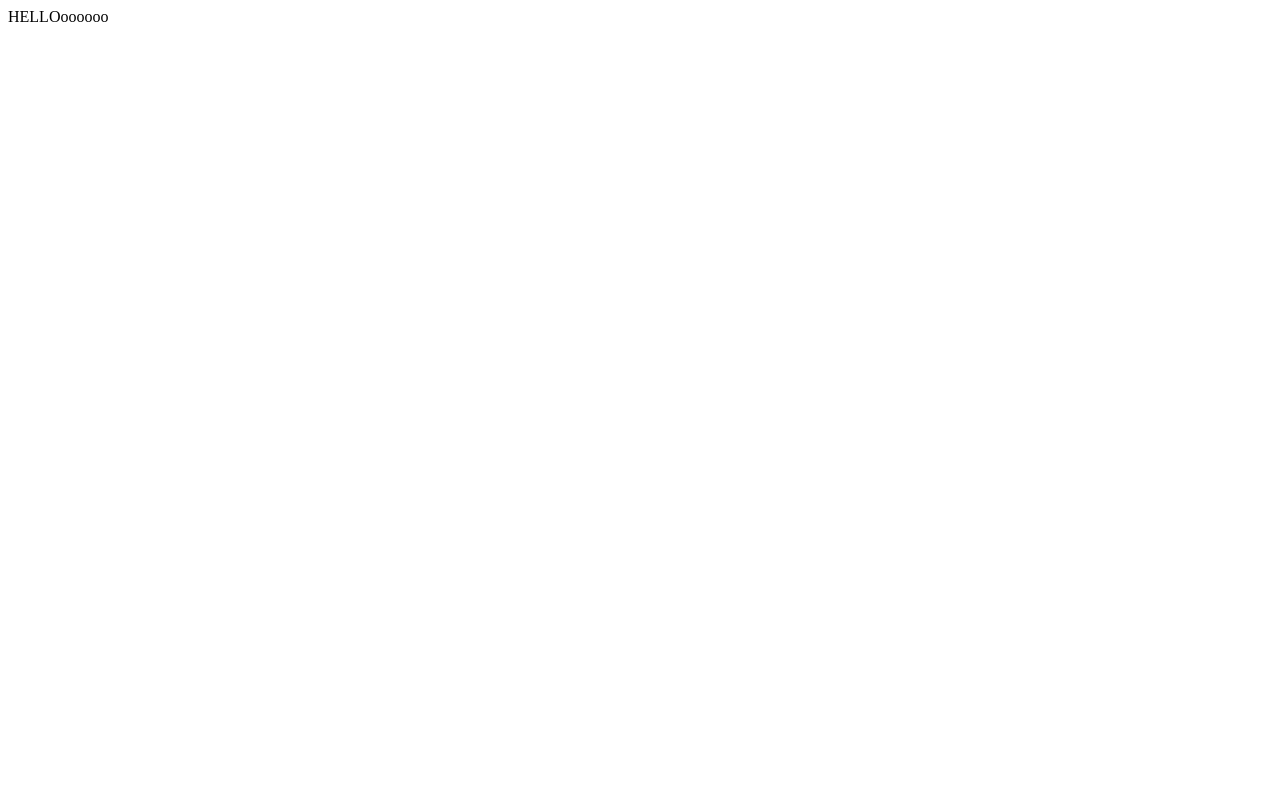
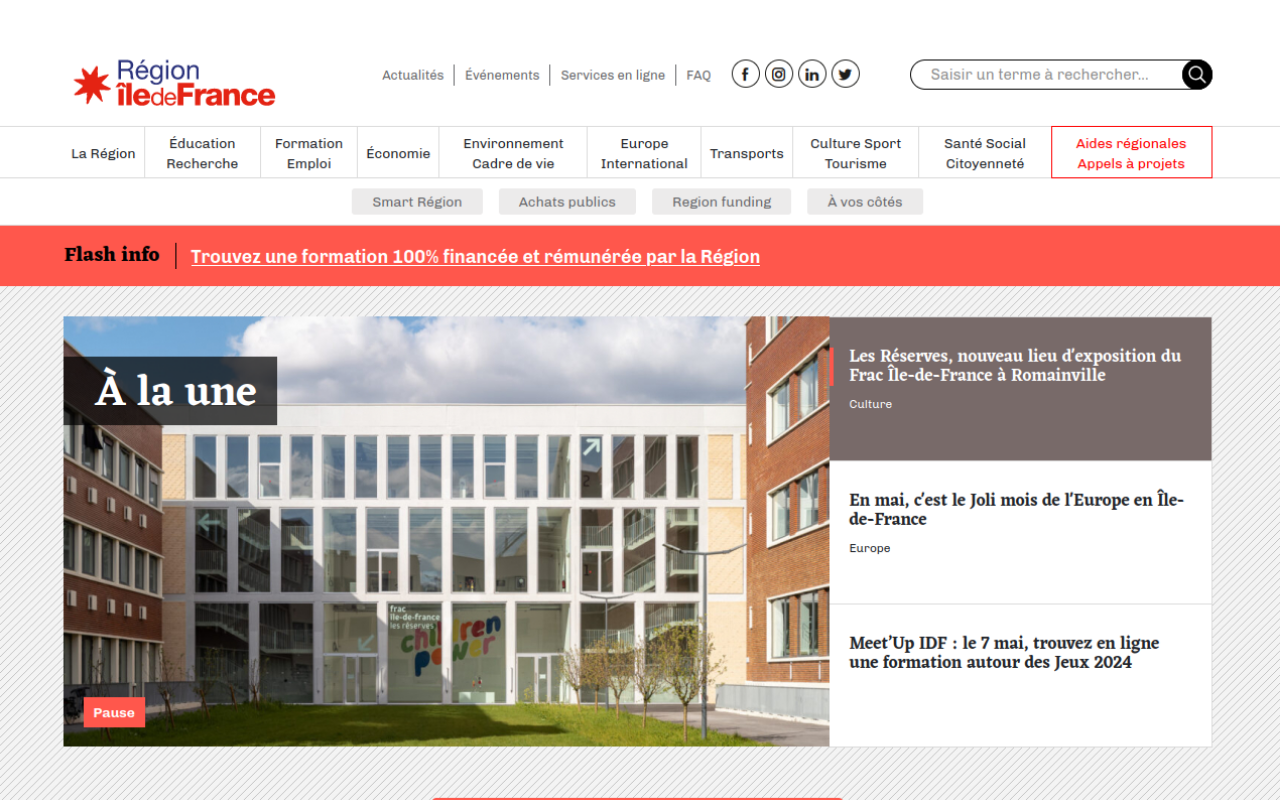
Before and after one commit to rebelliondigitale/idf, a plain HTML site: page docs/index.html in a window 1280 px wide. Drawn offline with Linux system fonts and the light colour scheme.

Commit message:
Add files via upload

```diff
--- a/docs/index.html
+++ b/docs/index.html
@@ -1 +1,62 @@
-HELLOoooooo
+<!DOCTYPE html>
+<html lang="en" class="no-js">
+  <head>
+    <meta charset="UTF-8" />
+    <meta name="viewport" content="width=device-width" />
+
+    <title>TODO</title>
+
+    <script type="module">
+      document.documentElement.classList.remove("no-js");
+      document.documentElement.classList.add("js");
+    </script>
+
+    <link rel="stylesheet" href="./xr-assets/xr-app.css" />
+
+    <meta name="description" content="TODO" />
+    <meta property="og:title" content="TODO" />
+    <meta property="og:description" content="TODO" />
+    <meta property="og:image" content="TODO" />
+    <meta property="og:image:alt" content="TODO" />
+    <meta property="og:locale" content="fr_FR" />
+    <meta property="og:type" content="website" />
+    <meta name="twitter:card" content="summary_large_image" />
+    <meta property="og:url" content="TODO https://www.mywebsite.com/page" />
+    <link rel="canonical" href="TODO https://www.mywebsite.com/page" />
+
+    <!-- TODO -->
+    <link rel="icon" href="/favicon.ico" />
+    <link rel="icon" href="/favicon.svg" type="image/svg+xml" />
+    <link rel="apple-touch-icon" href="/apple-touch-icon.png" />
+    <link rel="manifest" href="/my.webmanifest" />
+    <meta name="theme-color" content="#FF00FF" />
+  </head>
+
+  <body>
+    <div id="idf-site">
+        <img src="./idf-screenshot.png" style="width: 100%;" />
+    </div>
+
+    <div id="xr-site">
+        <div id="xr-logo-canvas-container">
+            <canvas id="xr-logo-canvas-model"></canvas>
+            <canvas id="xr-logo-canvas"></canvas>
+        </div>
+        <div id="xr-content">
+            Lorem ipsum dolor sit amet, consectetur adipiscing elit. Cras tincidunt diam lorem, vitae tempus nisl egestas quis. Suspendisse finibus ante ante, et mattis magna eleifend ac. Cras at porttitor nisi, in lobortis metus. Morbi faucibus mi ut rhoncus tempus. Pellentesque commodo risus et turpis finibus maximus. Fusce dapibus, eros ac scelerisque ornare, nisl dolor auctor ante, rhoncus feugiat est dolor sed enim. Donec pretium tristique ante quis tincidunt. Duis porttitor mi a imperdiet euismod. Quisque laoreet, velit eget hendrerit facilisis, metus dui condimentum lorem, sit amet eleifend diam velit id augue. Praesent nec facilisis eros, quis viverra lacus. Aliquam feugiat volutpat mauris, sed gravida urna pretium at. Vivamus ac mi mauris. Maecenas sed feugiat ante. Suspendisse potenti. Vivamus dignissim sagittis nibh, vel malesuada turpis semper eu.
+
+Nulla facilisi. Donec ut rhoncus velit. Vestibulum sagittis rhoncus metus ac imperdiet. Duis fermentum leo ac molestie accumsan. Donec ac dolor sit amet nibh pretium lacinia fringilla et est. Vestibulum euismod velit non nisi bibendum aliquam. Sed sapien tellus, faucibus id dolor nec, ultricies vulputate justo. Curabitur sed eros a nulla scelerisque molestie. Nullam nunc mi, accumsan a euismod auctor, bibendum tincidunt sem. Pellentesque eu mi fermentum, tristique quam sed, suscipit lorem. Etiam diam tortor, facilisis quis magna ut, porttitor varius ipsum.
+
+Vestibulum volutpat porttitor diam, fermentum egestas erat ornare ut. Donec fringilla ex volutpat mollis sodales. Curabitur fringilla, nunc sed facilisis hendrerit, nisl urna mattis tortor, vestibulum ultrices arcu enim vel diam. Aenean imperdiet, ex et hendrerit facilisis, purus felis iaculis sem, eget pretium lacus quam eu risus. Nulla purus metus, rhoncus mattis urna nec, pellentesque laoreet ligula. Cras ac sodales lacus, sed bibendum ex. Maecenas euismod ultrices maximus. Aenean pellentesque justo sed condimentum porttitor. Proin sed enim dictum, rhoncus justo non, sodales felis. Curabitur maximus ipsum nisi, id molestie leo vulputate at. Lorem ipsum dolor sit amet, consectetur adipiscing elit.
+
+Orci varius natoque penatibus et magnis dis parturient montes, nascetur ridiculus mus. Mauris porttitor nibh eu vestibulum condimentum. Donec vel pretium risus. Sed et blandit tellus, vitae hendrerit libero. Donec tincidunt, tellus eu facilisis dignissim, odio sem aliquam erat, vel scelerisque leo neque sit amet risus. Nam sit amet porttitor eros, ut lacinia risus. Integer lacinia sed felis at malesuada. Orci varius natoque penatibus et magnis dis parturient montes, nascetur ridiculus mus. Mauris cursus, purus eu viverra auctor, nunc sapien ultricies dui, et consequat arcu enim a purus. Etiam arcu dui, interdum nec sagittis in, condimentum non metus. Suspendisse laoreet sagittis augue lacinia finibus.
+
+Aliquam congue laoreet leo, nec consequat eros. Cras ut tristique erat, quis gravida tortor. Phasellus facilisis risus sit amet est posuere, eu sagittis justo dignissim. Donec et lorem non risus scelerisque faucibus. In eros nisl, semper eget volutpat in, ornare convallis urna. Sed pulvinar, velit in mattis ultrices, eros eros lobortis magna, a porta ligula purus non erat. Nam condimentum at tortor in dignissim. Ut a lacus sit amet magna luctus feugiat at at arcu. Vestibulum condimentum metus sagittis arcu volutpat, vitae posuere augue ornare. Nunc at quam at dolor luctus tempus. Duis ultricies velit nulla, et maximus erat pulvinar in.
+        </div>
+    </div>
+
+    <script src="./xr-assets/js/utils.js"></script>
+    <script src="./xr-assets/js/app.js"></script>
+
+  </body>
+</html>
--- /dev/null
+++ b/docs/xr-assets/js/app.js
@@ -0,0 +1,115 @@
+// TODO : promise polyfill
+// TODO : fetch polyfill
+var xrSiteContainer = document.querySelector('#xr-site')
+var xrLogoCanvasModel = document.querySelector('#xr-logo-canvas-model')
+var xrLogoCanvas = document.querySelector('#xr-logo-canvas')
+
+var LOGO_URL = './xr-assets/xr-logo.png'
+var SCRAMBLE = {
+    rectWRatio: 0.005,
+    rectHRatio: 0.2,
+    baseBgColor: [68, 170, 60],
+    bgColorRandomize: 50,
+    logoAlpha: 0.3,
+    scrollRatioIncrement: 0.02,
+}
+var CONTEXT = {
+    logo: null,
+    scrollRatio: 0,
+    previousScrollRatio: -1,
+    canvasModelCtx: xrLogoCanvasModel.getContext('2d'),
+    canvasCtx: xrLogoCanvas.getContext('2d'),
+    canvasRectanglesData: null,
+}
+
+function initializeCanvasDraw() {
+    var rect = xrLogoCanvas.getBoundingClientRect()
+    var width = rect.width
+    var height = rect.height
+
+    xrLogoCanvas.width = width
+    xrLogoCanvas.height = height
+    xrLogoCanvasModel.width = width
+    xrLogoCanvasModel.height = height
+
+    var rectWidth = Math.max(Math.round(width * SCRAMBLE.rectWRatio), 1)
+    var rectanglesData = []
+    for (var x = 0; x < width; x += rectWidth) {
+        var cappedRectWidth = Math.min(rectWidth, width - x)
+        var rectangles = xr.randomVerticalRectangleSplit(x, 0, cappedRectWidth, height, SCRAMBLE.rectHRatio)
+        rectangles.forEach(function(rectangle) {
+            var rgb = xr.randomizeColor(SCRAMBLE.baseBgColor, SCRAMBLE.bgColorRandomize)
+            rectanglesData.push({
+                rectangle: rectangle,
+                rgb: rgb,
+                scrollRatioThresh: Math.random()
+            })
+        })
+    }
+    CONTEXT.canvasRectanglesData = rectanglesData
+    drawModelCanvas()
+
+    rectanglesData.forEach(function(rectangleDatum) {
+        rectangleDatum.imageData = CONTEXT.canvasModelCtx.getImageData.apply(CONTEXT.canvasModelCtx, rectangleDatum.rectangle)
+    })
+}
+
+function drawModelCanvas() {
+    CONTEXT.canvasRectanglesData.forEach(function(rectangleDatum) {
+        var rectangle = rectangleDatum.rectangle
+        var rgb = rectangleDatum.rgb
+        CONTEXT.canvasModelCtx.fillStyle = xr.rgbToString(rgb)
+        CONTEXT.canvasModelCtx.fillRect.apply(CONTEXT.canvasModelCtx, rectangle)
+    })
+
+    CONTEXT.canvasModelCtx.globalAlpha = SCRAMBLE.logoAlpha
+    var logoSize = Math.min(xrLogoCanvas.width, xrLogoCanvas.height)
+    CONTEXT.canvasModelCtx.drawImage(
+        CONTEXT.logo, (xrLogoCanvas.width - logoSize) / 2, (xrLogoCanvas.height - logoSize) / 2, logoSize, logoSize)
+    CONTEXT.canvasModelCtx.globalAlpha = 1.0
+}
+
+function refreshDrawingCanvas() {
+    CONTEXT.canvasRectanglesData.forEach(function(rectangleDatum) {
+        if (CONTEXT.scrollRatio < rectangleDatum.scrollRatioThresh || CONTEXT.previousScrollRatio > rectangleDatum.scrollRatioThresh) {
+            return
+        }
+        var rectangle = rectangleDatum.rectangle
+        CONTEXT.canvasCtx.putImageData(rectangleDatum.imageData, rectangle[0], rectangle[1])
+    })
+}
+
+function onWindowResize() {
+    initializeCanvasDraw()
+}
+
+function initialize() {
+    window.onresize = onWindowResize
+
+    var initPromise = xr.loadImage(LOGO_URL)
+        .then(function(image) {
+            CONTEXT.logo = image
+        })
+        .then(function() {
+            onWindowResize()
+        })
+    return initPromise
+}
+
+
+function onWheel() {
+    CONTEXT.previousScrollRatio = CONTEXT.scrollRatio
+    CONTEXT.scrollRatio += SCRAMBLE.scrollRatioIncrement
+    refreshDrawingCanvas()
+    if (CONTEXT.scrollRatio >= 1) {
+        document.body.onwheel = undefined
+        xrSiteContainer.setAttribute('class', 'scrolled')
+    }
+}
+
+document.body.onwheel = onWheel
+
+initialize()
+    .then(function() {
+        console.log('INITIALIZED')
+    })
--- /dev/null
+++ b/docs/xr-assets/js/utils.js
@@ -0,0 +1,42 @@
+xr = {}
+
+;(function() {
+
+    xr.loadImage = function loadImage(url) {
+        return new Promise(function(resolve) {
+            var image = new Image()
+            image.onload = function() { resolve(image) }
+            image.src = url
+        })
+    }
+
+    xr.randomizeColor = function randomizeColor(base, amount) {
+        var randomized = base.slice(0)
+        randomized[0] += (1 - 2 * Math.random()) * amount
+        randomized[1] += (1 - 2 * Math.random()) * amount
+        randomized[2] += (1 - 2 * Math.random()) * amount
+        return randomized
+    }
+
+    xr.randomVerticalRectangleSplit = function randomVerticalRectangleSplit(x1, y1, totalW, totalH, randRatio) {
+        var x2 = x1 + totalW
+        var y2 = y1 + totalH
+
+        var rectangles = []
+        var x = x1
+        var y = y1
+        while (y < y2) {
+            var w = totalW
+            var h = Math.round(Math.max(Math.min(totalH * Math.random() * randRatio, y2 - y), 1))
+            rectangles.push([x, y, w, h])
+            y += h
+        }
+
+        return rectangles
+    }
+
+    xr.rgbToString = function rgbToString (rgbArray) {
+        return 'rgb(' + rgbArray[0] + ',' + rgbArray[1] + ',' + rgbArray[2] + ')'
+    }
+
+})()
--- /dev/null
+++ b/docs/xr-assets/xr-app.css
@@ -0,0 +1,52 @@
+html, body {
+    margin: 0;
+    width: 100%;
+    height: 100%;
+}
+
+* {
+    box-sizing: border-box;
+}
+
+#idf-site {
+    overflow: hidden;
+    height: 100%;
+}
+
+#xr-site {
+    position: fixed;
+    width: 100%;
+    height: 100%;
+    top: 0;
+    left: 0;
+    overflow: auto;
+    pointer-events: none;
+}
+
+#xr-site.scrolled {
+    pointer-events: initial;
+}
+
+#xr-logo-canvas-container {
+    width: 100%;
+    height: 100%;
+    position: relative;
+}
+
+#xr-logo-canvas-model {
+    position: absolute;
+    top: 0;
+    left: 0;
+    visibility: hidden;
+}
+
+#xr-logo-canvas, #xr-logo-canvas-model {
+    width: 100%;
+    height: 100%;
+}
+
+#xr-content {
+    background-color: rgb(68, 170, 60);
+    padding: 2em;
+    font-size: 30px;
+}
```
Also changed, not shown: docs/idf-screenshot.png (added), docs/xr-assets/xr-logo.png (added).
